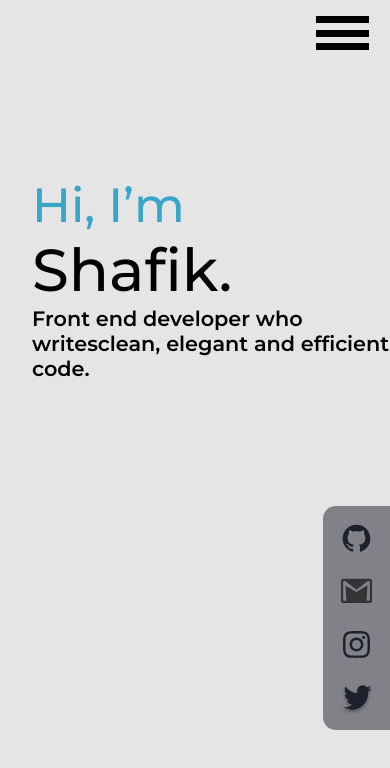
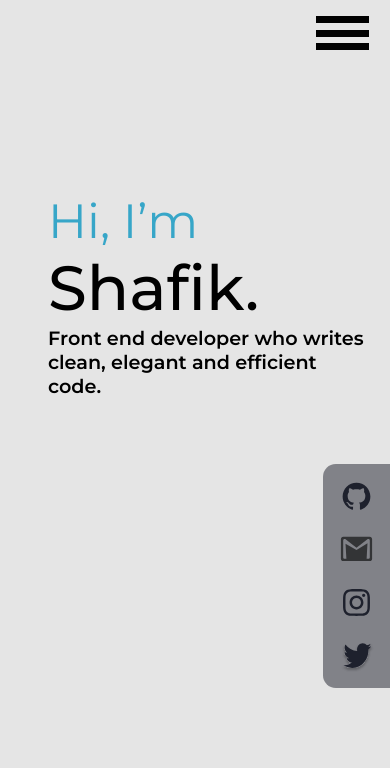
Before and after one commit to shafdev/portfolio_ongoing, a React (Create React App) app: page / in a window 390 px wide. Shown: the top 768 px of the page. Built offline with nearby package versions, Linux system fonts and the light colour scheme.

Commit message:
c6_07_06_22

```diff
--- a/src/firstpage/body/firstpage_components/Intro.js
+++ b/src/firstpage/body/firstpage_components/Intro.js
@@ -12,7 +12,7 @@ function Intro(){
             <br/>
 
             <span className="intro-bio">Front end developer who writes
-            {/*<br/>*/}clean, elegant and efficient code.</span>
+            clean, elegant and efficient code.</span>
         {/* </div> */}
         </div>
     </>)
--- a/src/index.css
+++ b/src/index.css
@@ -65,12 +65,15 @@
   z-index: 1;
   position: relative;
   /* background-color: cornflowerblue; */
-  margin-top: 11rem;
-  margin-left: 2rem;
+  /* margin-top: 11rem; */
+  /* margin-left: 2rem; */
   /* left: 10%; */
-  /* left: 14rem; */
-  /* top:1rem; */
-  /* width: 50%; */
+  padding: 1rem;
+  left: 8rem;
+  top:10rem;
+  width: 60%;
+  /* line-height: 3rem; */
+
 }
 /* .intros{
   position: relative;
@@ -80,29 +83,25 @@
 } */
 .intro-hii{
   z-index: 1;
-  font-weight: 500;
+  font-weight: 400;
   font-size: 3rem;
-  color: #37a6c8;
+  /* color: #37a6c8; */
   /* top:1.5rem; */
 }
 
 .intro-name{
   z-index: 1;
   font-weight: 500;
-  font-size: 3.7rem;
+  font-size: 4rem;
   /* top: 4.5rem; */
 }
 span:nth-child(5){
   /* position: relative; */
   z-index: 1;
   font-weight: 600;
-  font-size: 1.3rem;
-  /* padding:20px ; */
-  /* border:2rem; */
-  /* margin-right: 2rem; */
-  /* background-color: #af5e20; */
-  /* text-align: center; */
-  /* top:9rem; */
+  font-size: 1.2rem;
+  padding-left: 2px;
+
 }
 
 
@@ -142,6 +141,43 @@ span:nth-child(5){
 }
 
 @media screen and (max-width:576px){
+
+  .firstpage-intro{
+    z-index: 1;
+    position: relative;
+    background-color: cornflowerblue;
+    background-color: #E5E5E5;
+
+
+    margin-top: 11rem;
+    margin-left: 2rem;
+    /* left: 10%; */
+    left: 0rem;
+    top:0rem;
+    width: 90%;
+  }
+  .intro-hii{
+    z-index: 1;
+    font-weight: 400;
+    font-size: 3rem;
+    color: #37a6c8;
+    /* top:1.5rem; */
+  }
+
+  .intro-name{
+    z-index: 1;
+    font-weight: 500;
+    font-size: 3.9rem;
+    /* top: 4.5rem; */
+  }
+  span:nth-child(5){
+    /* position: relative; */
+    z-index: 1;
+    font-weight: 600;
+    font-size: 1.2rem;
+    padding-left: 0px;
+
+  }
 
   .navbar{
       display: flex;
@@ -213,7 +249,7 @@ span:nth-child(5){
       border-radius: 0.8rem 0 0 0.8rem;
       right: 0rem;
       /* top:20rem; */
-      top:60vh;
+      top:55vh;
       transition: 1s;
       transition-timing-function:cubic-bezier(0.175, 0.885, 0.32, 1.275);
   }
```
